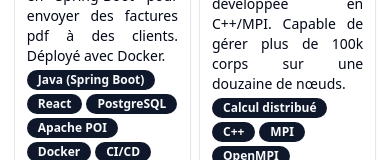
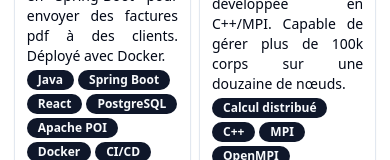
Before and after one commit to Yaon-C2H8N2/portfolio, a React (Vite) app: page / in a window 390 px wide. Shown: the part 1530-1690 px from the top of the page. Built offline with nearby package versions, Linux system fonts and the light colour scheme.

Commit message:
style: affichage mobile
Quand ça veut pas ça veut pas

```diff
--- a/src/components/Home/Home.tsx
+++ b/src/components/Home/Home.tsx
@@ -56,7 +56,7 @@ function Home() {
         {
             nom: "Snoopy",
             periode: "12/2023 - 03/2024",
-            tags: ["Java (Spring Boot)", "React", "PostgreSQL", "Apache POI", "Docker", "CI/CD"],
+            tags: ["Java", "Spring Boot", "React", "PostgreSQL", "Apache POI", "Docker", "CI/CD"],
             description: "Application web en React avec un backend en Spring-Boot pour envoyer des factures pdf à des clients. Déployé avec Docker.",
             lien: "https://github.com/Yaon-C2H8N2/Snoopy"
         },
--- a/src/components/Home/ProjetCard.tsx
+++ b/src/components/Home/ProjetCard.tsx
@@ -31,7 +31,7 @@ function ProjetCard(props: ProjetCardProps) {
                     <div className={"flex flex-wrap gap-1"}>
                         {props.projet.tags.map((tag: string) => {
                             return (
-                                <Badge key={tag + "-tag-" + props.projet.nom} className={"h-5 overflow-hidden"}>{tag}</Badge>
+                                <Badge key={tag + "-tag-" + props.projet.nom} className={"h-5 text-nowrap"}>{tag}</Badge>
                             )
                         })}
                     </div>
```
